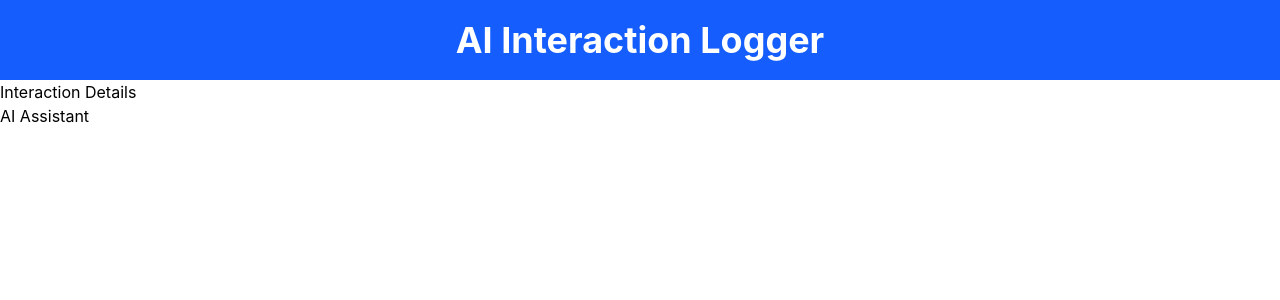
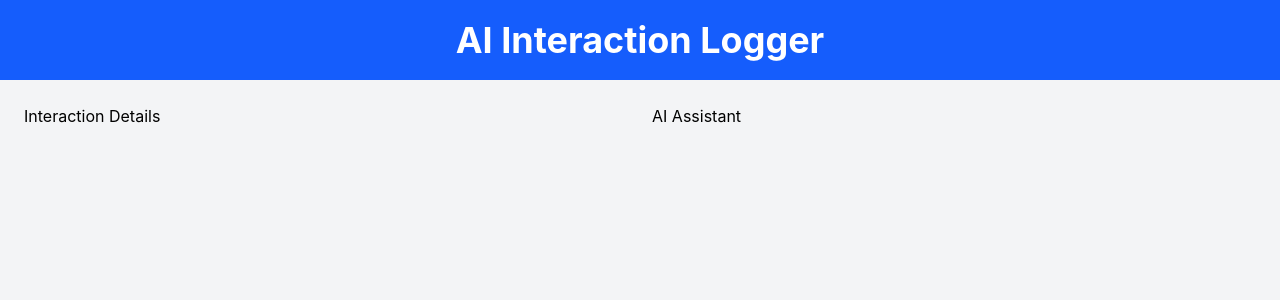
Before and after one commit to ritikbauskar2002-cloud/ai-interaction-logger, a React (Vite) app: page / in a window 1280 px wide. Shown: the top 300 px of the page. Built offline with nearby package versions, Linux system fonts and the light colour scheme.

Commit message:
Create project folder structure

```diff
--- a/src/pages/Home.tsx
+++ b/src/pages/Home.tsx
@@ -6,11 +6,16 @@ function Home() {
   return (
     <>
       <Header />
-<main
-    className="container">
-    <InteractionForm />
-    <ChatPanel />
-</main>
+
+      <div className="min-h-screen bg-gray-100 p-6">
+        <div className="grid grid-cols-2 gap-6">
+
+          <InteractionForm />
+
+          <ChatPanel />
+
+        </div>
+      </div>
     </>
   );
 }
```
